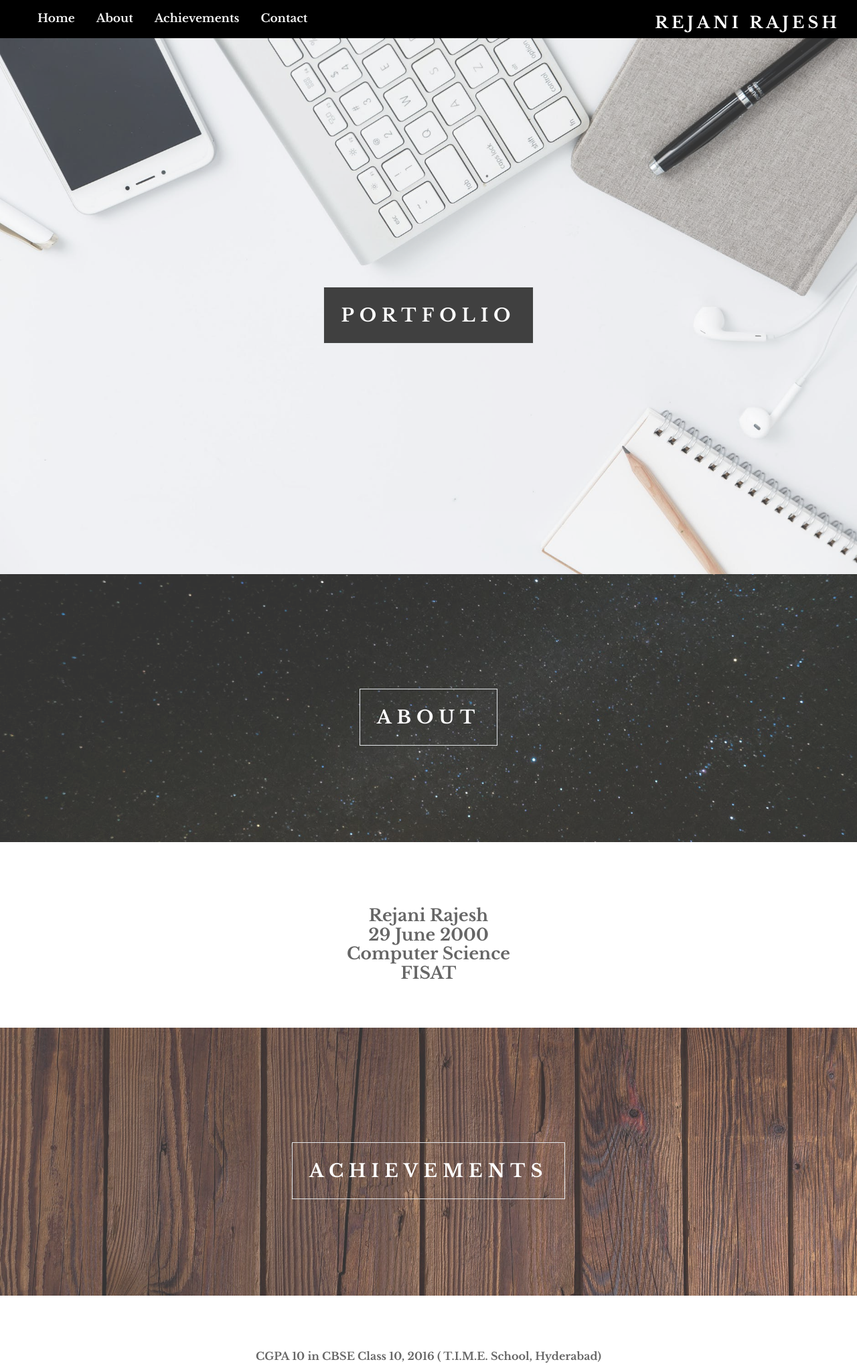
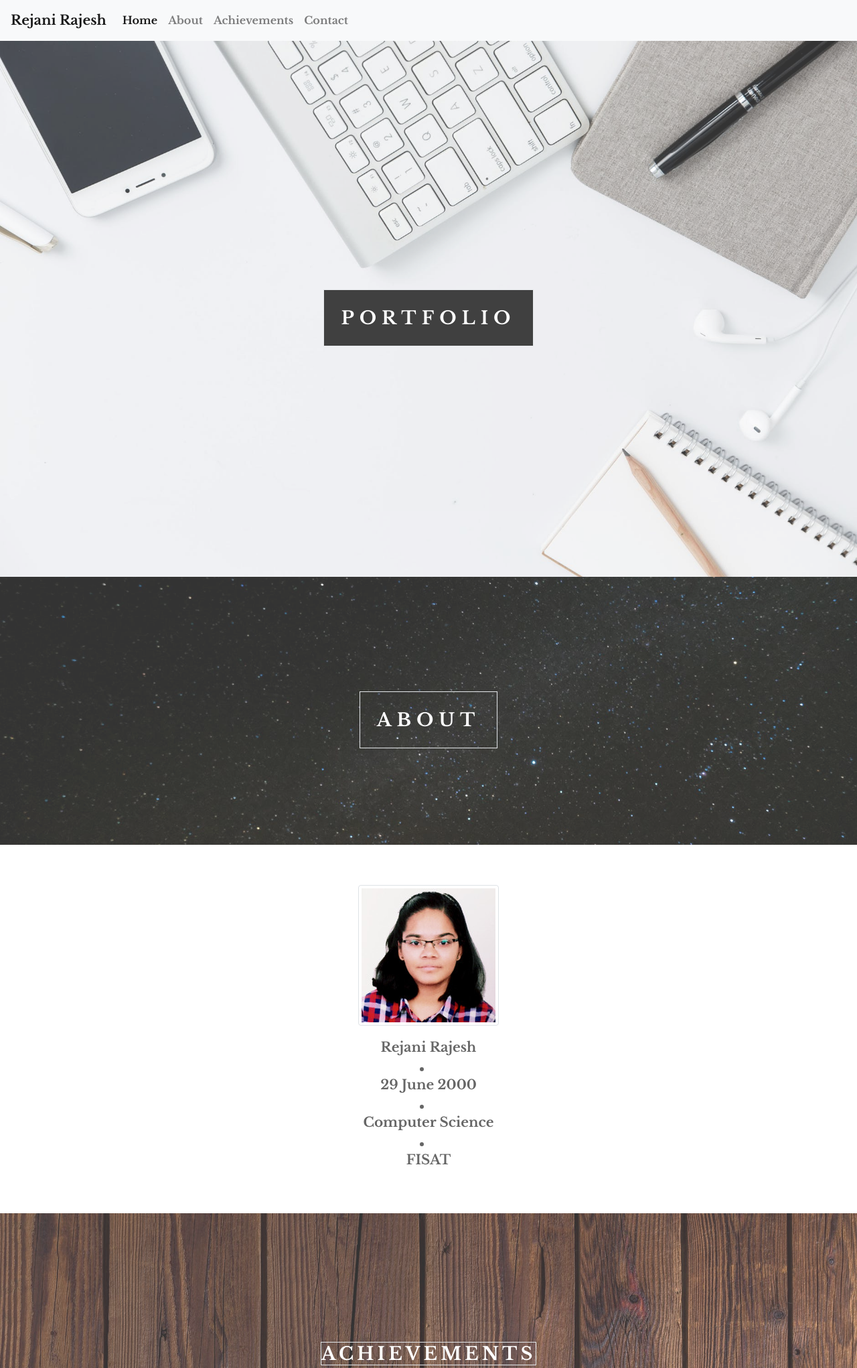
Before and after one commit to rejanirajesh/Myportfolio, a plain HTML site: page index.html in a window 1280 px wide. Shown: the top 2042 px of the page at 67% size. Drawn offline with nearby package versions, Linux system fonts and the light colour scheme; files whose address does not match are found by name.

Commit message:
Update index.html

```diff
--- a/index.html
+++ b/index.html
@@ -1,8 +1,8 @@
-<!doctype html>
+<!DOCTYPE html>
 <html>
 	<head>
 		<meta charsret="utf-8">
-		<link rel="stylesheet" href="https://stackpath.bootstrapcdn.com/bootstrap/4.4.1/css/bootstrap.min.css" integrity="sha384-Vkoo8x4CGsO3+Hhxv8T/Q5PaXtkKtu6ug5TOeNV6gBiFeWPGFN9MuhOf23Q9Ifjh" crossorigin="anonymous">
+		<link rel="stylesheet" href="https://maxcdn.bootstrapcdn.com/bootstrap/4.0.0/css/bootstrap.min.css" integrity="sha384-Gn5384xqQ1aoWXA+058RXPxPg6fy4IWvTNh0E263XmFcJlSAwiGgFAW/dAiS6JXm" crossorigin="anonymous">
 		<meta name="viewport" content="width=device-width, initial-scale=1.0">
 		<link href="s1.css"rel="stylesheet"type="text/css" />
 		<link href="https://fonts.googleapis.com/css?family=Libre+Baskerville:700&display=swap" rel="stylesheet">
@@ -27,7 +27,7 @@
 	.topnav{
 		overflow: hidden;
 		background-color: #000;
-		style-type:none;
+
 		display: flex;
 		margin: 0 0vw;
 
@@ -78,21 +78,28 @@
 }
 	</style>
 	<body>
-	<nav>
-		<div class="logo">
-		  <h4>Rejani Rajesh</h4>
-		</div>
-
-  	<ul class="topnav" id="nav-links">
-      <a href="#Home">Home</a>
-      <a href="#About">About</a>
-      <a href="#Achievements">Achievements</a>
-      <a href="#Contact">Contact</a>
-			<a href="javascript:void(0);" class="icon" onclick="myFunction()">
-	 			<i class="fa fa-bars"></i>
- 			</a>
-  </ul>
-</nav>
+		<nav class="navbar navbar-expand-lg navbar-light bg-light">
+			<a class="navbar-brand" href="#">Rejani Rajesh</a>
+			<button class="navbar-toggler" type="button" data-toggle="collapse" data-target="#navbarNav" aria-controls="navbarNav" aria-expanded="false" aria-label="Toggle navigation">
+			  <span class="navbar-toggler-icon"></span>
+			</button>
+			<div class="collapse navbar-collapse" id="navbarNav">
+			  <ul class="navbar-nav">
+				<li class="nav-item active">
+				  <a class="nav-link" href="#Home">Home <span class="sr-only">(current)</span></a>
+				</li>
+				<li class="nav-item">
+				  <a class="nav-link" href="#About">About</a>
+				</li>
+				<li class="nav-item">
+				  <a class="nav-link" href="#Ach">Achievements</a>
+				</li>
+				<li class="nav-item">
+				  <a class="nav-link" href="#con">Contact</a>
+				</li>
+			  </ul>
+			</div>
+		  </nav>
 	<div class="pic1" id="Home">
 		<div class="ptext">
 			<span class="border">
@@ -113,27 +120,40 @@
 		</div>
 
 		<section class="section About">
-			<div style="overflow:hidden;width:100%">
-				<img src="/images/pic5.jpeg" alt="" style="float:right" hspace="80">
-				<p>
-					<div class="container grid">
-  					<div class="item">Rejani Rajesh</div>
-  					<div class="item">29 June 2000</div>
-  					<div class="item">Computer Science</div>
-						<div class="item">FISAT</div>
-					</div>
-				</p>
+			<div style="width:100%;">
+				<img src="pic5.jpeg" class="img-thumbnail">
+				<h5 style="padding-top:20px;align-self: start;">
+					Rejani Rajesh
+				</h5>
+				<h5>
+					<li></li>
+					29 June 2000
+				</h5>
+				<h5>
+					<li></li>
+					Computer Science
+				</h5>
+				<h5>
+					<li></li>
+					FISAT
+				</h5>
 			</div>
 		</section>
 
-		<a name="ACHIEVEMENTS" id="Achievements"></a>
-		<div class="pic3">
-			<div class="ptext">
+
+		<div class="pic3" id="Ach">
+			<div class="container" style="width: max-content;">
+				<div class="row">
+				  <div class="col" style="text-align: center;color:white;font-size: 27px;letter-spacing: 5px;padding-top: 50%;">
 				<span class="border trans">
 					ACHIEVEMENTS
 				</span>
+
 			</div>
 		</div>
+		</div>
+		</div>
+
 
 		<section class="section Achievements"><p>
 				<dl>
@@ -151,17 +171,28 @@
 			</p>
 		</section>
 
-		<a name="CONTACT" id="Contact"></a>
+		<a name="CONTACT" id="con"></a>
 		<div class="pic4">
 			<div class="ptext">
 				<span class="border ">
 					CONTACT
 				</span>
+
+				<div class="container" style="width:max-content;">
+					<div class="row">
+					  <div class="col">
+						<h4 style="padding-top: 15%;color: #000; font-size: 20px;letter-spacing:1px;">
+							rejani2906@gmail.com
+						</h4>
+					  </div>
+
+					</div>
+				  </div>
+
 			</div>
-			<p class="email">
-				<image src='/images/mail.png'>
-					&nbsp;&nbsp;rejani2906@gmail.com
-					<br>
+
+
+
 			</p>
 
 		</div>
@@ -169,9 +200,9 @@
 		<section id="footer">
 			<p>
 				<ul class="social-icons">
-    			<li><a href="https://www.twitter.com/rejani2906"><img src='/images/Twitter.png' /></a></li>
-    			<li><a href="https://github.com/rejanirajesh"><img src='/images/Github.png' /></a></li>
-					<li><a href="https://www.linkedin.com/in/rejani-rajesh-36335217a/"><img src='/images/Linkedin.png' /></a></li>
+    			<li><a href="https://www.twitter.com/rejani2906"><img src='Twitter.png' /></a></li>
+    			<li><a href="https://github.com/rejanirajesh"><img src='Github.png' /></a></li>
+					<li><a href="https://www.linkedin.com/in/rejani-rajesh-36335217a/"><img src='Linkedin.png' /></a></li>
 				</ul>
 			</p>
 		</section>
@@ -185,8 +216,9 @@
     		x.className = "topnav";
   		}
 }
+
 </script>
-
+<script src="my.js"></script>
 		<script src="https://code.jquery.com/jquery-3.2.1.slim.min.js" integrity="sha384-KJ3o2DKtIkvYIK3UENzmM7KCkRr/rE9/Qpg6aAZGJwFDMVNA/GpGFF93hXpG5KkN" crossorigin="anonymous"></script>
 		<script src="https://cdnjs.cloudflare.com/ajax/libs/popper.js/1.12.9/umd/popper.min.js" integrity="sha384-ApNbgh9B+Y1QKtv3Rn7W3mgPxhU9K/ScQsAP7hUibX39j7fakFPskvXusvfa0b4Q" crossorigin="anonymous"></script>
 		<script src="https://stackpath.bootstrapcdn.com/bootstrap/4.4.1/js/bootstrap.min.js" integrity="sha384-wfSDF2E50Y2D1uUdj0O3uMBJnjuUD4Ih7YwaYd1iqfktj0Uod8GCExl3Og8ifwB6" crossorigin="anonymous"></script>
```
